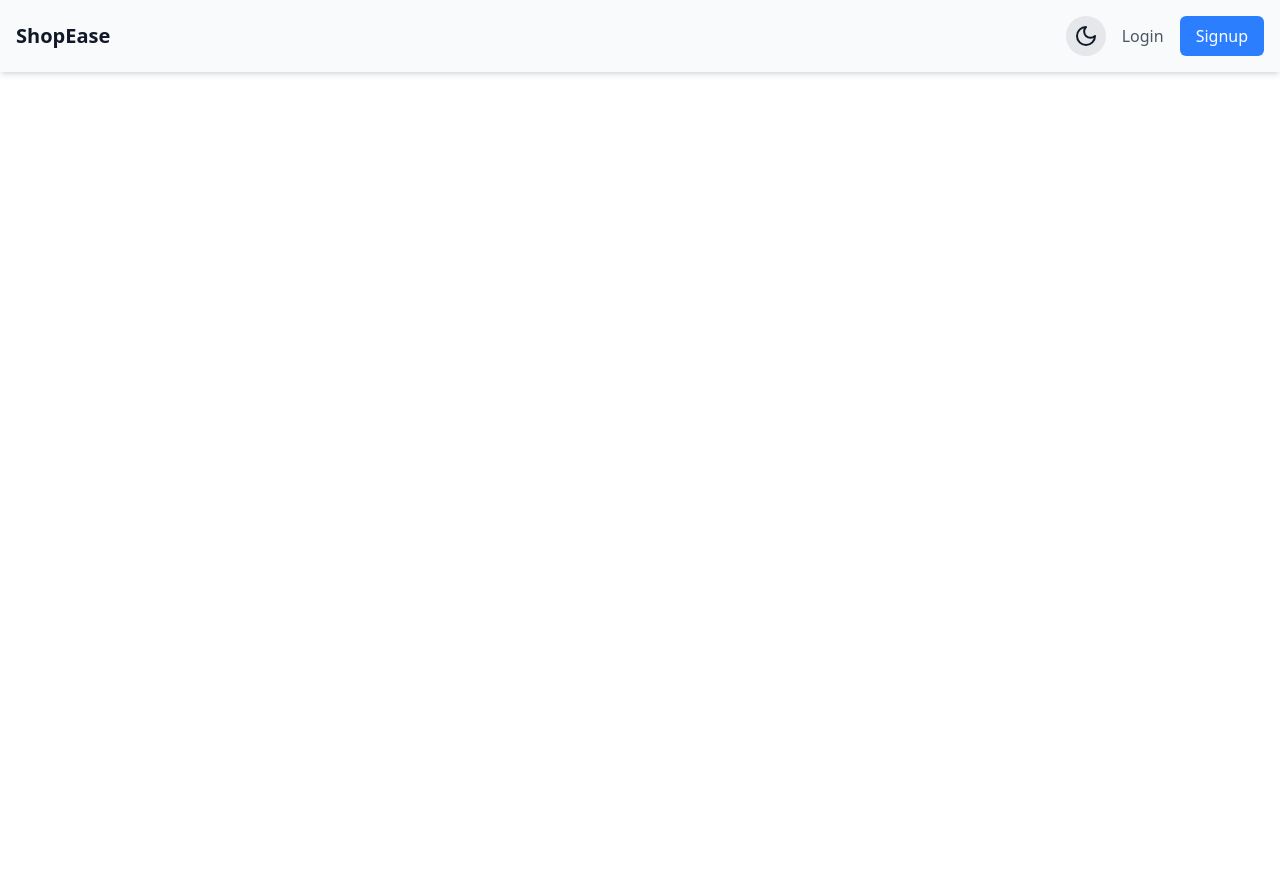
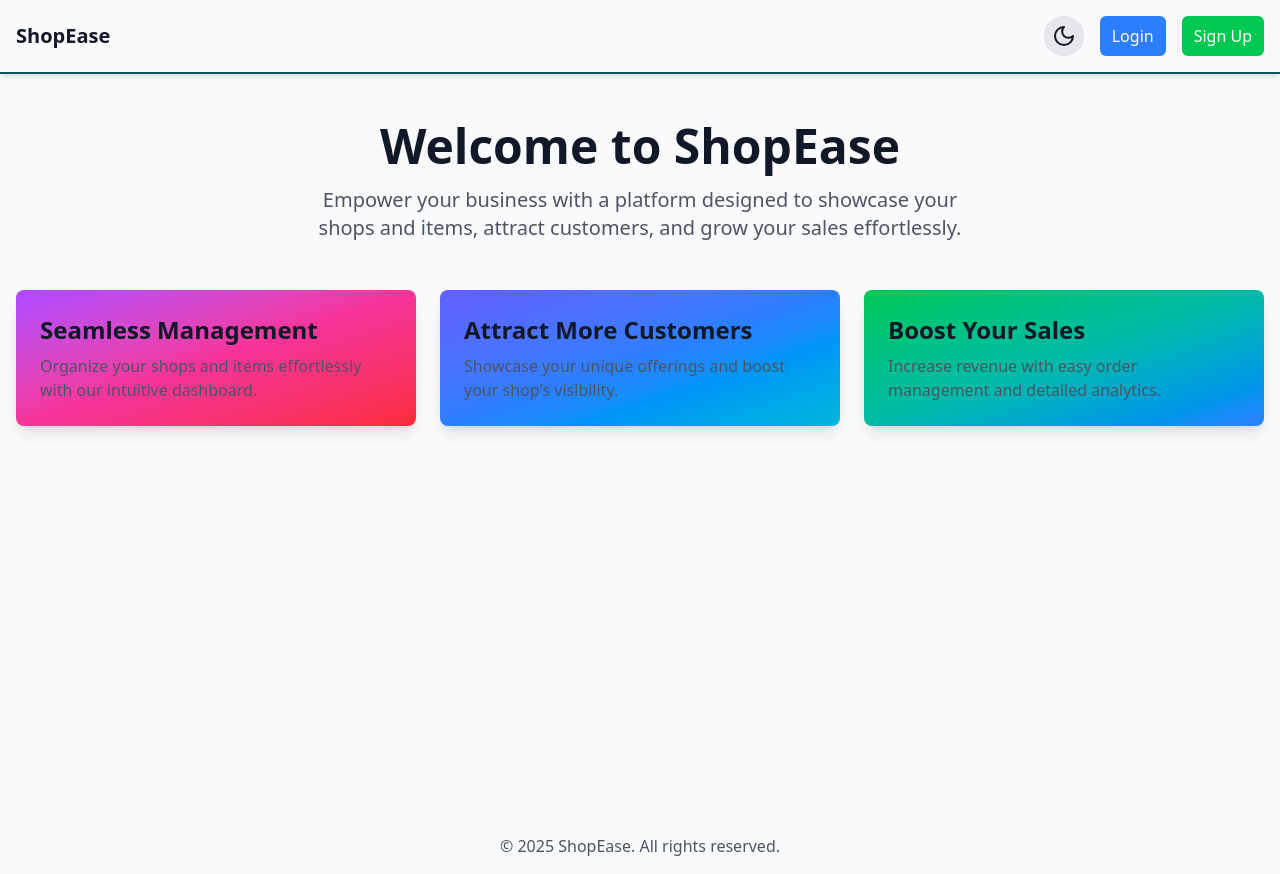
Before and after one commit to Mahendra2611/Shopsy-Frontend, a React (Vite) app: page / in a window 1280 px wide. Before the commit the page ends 800 px from the top, so only its background shows below. Built offline with nearby package versions, Linux system fonts and the light colour scheme.

Commit message:
Home.jsx

```diff
--- a/src/App.jsx
+++ b/src/App.jsx
@@ -1,12 +1,14 @@
 
-
+import { Outlet } from "react-router-dom"
 import Navbar from "./components/layout/Navbar.jsx"
 function App() {
 
   return (
-   <>
-   <Navbar/>
-   </>
+    <div>
+    <Navbar/>
+    <Outlet/>
+  </div>
+
 
 
   )
--- /dev/null
+++ b/src/Routing.jsx
@@ -0,0 +1,39 @@
+import React from 'react'
+import { createBrowserRouter ,RouterProvider} from 'react-router-dom'
+
+import App from './App'
+import Error from './pages/Error'
+import Home from './pages/Home'
+import Login from './components/auth/Login'
+import Signup from './components/auth/Signup'
+const Routing = () => {
+    const BrowserRouter  = createBrowserRouter([
+        {
+            path:"/",
+            element:<App/>,
+            errorElement:<Error/>,
+            children:[
+                {
+                    path:"/",
+                    element:<Home/>,
+                    errorElement:<Error/>
+                }
+            ]
+        },
+        {
+            path:"/login",
+            element:<Login/>,
+            errorElement:<Error/>
+        },
+        {
+            path:"/signup",
+            element:<Signup/>,
+            errorElement:<Error/>
+        }
+    ])
+  return (
+    <RouterProvider router={BrowserRouter}/>
+  )
+}
+
+export default Routing
--- /dev/null
+++ b/src/components/auth/Login.jsx
@@ -0,0 +1,11 @@
+import React from 'react'
+
+const Login = () => {
+  return (
+    <div>
+
+    </div>
+  )
+}
+
+export default Login
--- /dev/null
+++ b/src/components/auth/Signup.jsx
@@ -0,0 +1,11 @@
+import React from 'react'
+
+const Signup = () => {
+  return (
+    <div>
+
+    </div>
+  )
+}
+
+export default Signup
--- a/src/components/layout/Navbar.jsx
+++ b/src/components/layout/Navbar.jsx
@@ -21,7 +21,7 @@ const Navbar = () => {
     }, [darkMode]);
 
     return (
-    <nav className="flex items-center justify-between p-4 bg-background-light dark:bg-background-dark shadow-md">
+        <nav className="sticky top-0 flex items-center justify-between p-4 border-b-2 border-b-cyan-900 dark:border-b-cyan-50 bg-background-light dark:bg-background-dark shadow-md">
             {/* Logo */}
             <Link to="/" className="text-xl font-bold text-heading-light dark:text-heading-dark">
                 ShopEase
@@ -52,14 +52,15 @@ const Navbar = () => {
                     </>
                 ) : (
                     <>
-            <Link to="/login" className="text-paragraph-light dark:text-paragraph-dark">
+                        <Link to="/login"
+                            className="px-3 py-2 bg-blue-500 text-white rounded-md hover:bg-blue-600 transition">
                             Login
                         </Link>
                         <Link
                             to="/signup"
-              className="px-4 py-2 bg-blue-500 text-white rounded-md hover:bg-blue-600"
+                            className="px-3 py-2 bg-green-500 text-white rounded-md hover:bg-green-600 transition"
                         >
-              Signup
+                            Sign Up
                         </Link>
                     </>
                 )}
--- a/src/main.jsx
+++ b/src/main.jsx
@@ -6,10 +6,10 @@ import "./styles/index.css"
 import React from "react";
 import ReactDOM from "react-dom/client";
 import { BrowserRouter } from "react-router-dom";
-import App from "./App";
+import Routing from './Routing';
 
 ReactDOM.createRoot(document.getElementById("root")).render(
-  <BrowserRouter>
-    <App />
-  </BrowserRouter>
+
+    <Routing />
+
 );
--- /dev/null
+++ b/src/pages/Error.jsx
@@ -0,0 +1,11 @@
+import React from 'react'
+
+const Error = () => {
+  return (
+    <div>
+
+    </div>
+  )
+}
+
+export default Error
--- /dev/null
+++ b/src/pages/Home.jsx
@@ -0,0 +1,61 @@
+import React from 'react';
+import { Link } from 'react-router-dom';
+
+const Home = () => {
+    console.log("called")
+  return (
+    <div className="min-h-screen bg-background-light dark:bg-background-dark flex flex-col">
+      {/* Hero Section */}
+      <header className="flex flex-col items-center justify-center py-12 px-4 text-center">
+        <h1 className="text-5xl font-bold text-heading-light dark:text-heading-dark">
+          Welcome to ShopEase
+        </h1>
+        <p className="mt-4 text-xl text-paragraph-light dark:text-paragraph-dark max-w-2xl">
+          Empower your business with a platform designed to showcase your shops and items,
+          attract customers, and grow your sales effortlessly.
+        </p>
+
+      </header>
+
+      {/* Feature Cards */}
+      <main className="flex-1">
+        <div className="max-w-7xl mx-auto grid grid-cols-1 md:grid-cols-3 gap-6 px-4">
+          {/* Card 1: Seamless Management */}
+          <div className="p-6 rounded-lg shadow-lg bg-gradient-to-br from-purple-500 via-pink-500 to-red-500 dark:from-purple-700 dark:via-pink-700 dark:to-red-700">
+            <h2 className="text-2xl font-semibold text-heading-light dark:text-heading-dark">
+              Seamless Management
+            </h2>
+            <p className="mt-2 text-paragraph-light dark:text-paragraph-dark">
+              Organize your shops and items effortlessly with our intuitive dashboard.
+            </p>
+          </div>
+          {/* Card 2: Attract More Customers */}
+          <div className="p-6 rounded-lg shadow-lg bg-gradient-to-br from-indigo-500 via-blue-500 to-cyan-500 dark:from-indigo-700 dark:via-blue-700 dark:to-cyan-700">
+            <h2 className="text-2xl font-semibold text-heading-light dark:text-heading-dark">
+              Attract More Customers
+            </h2>
+            <p className="mt-2 text-paragraph-light dark:text-paragraph-dark">
+              Showcase your unique offerings and boost your shop's visibility.
+            </p>
+          </div>
+          {/* Card 3: Boost Your Sales */}
+          <div className="p-6 rounded-lg shadow-lg bg-gradient-to-br from-green-500 via-teal-500 to-blue-500 dark:from-green-700 dark:via-teal-700 dark:to-blue-700">
+            <h2 className="text-2xl font-semibold text-heading-light dark:text-heading-dark">
+              Boost Your Sales
+            </h2>
+            <p className="mt-2 text-paragraph-light dark:text-paragraph-dark">
+              Increase revenue with easy order management and detailed analytics.
+            </p>
+          </div>
+        </div>
+      </main>
+
+      {/* Footer */}
+      <footer className="py-4 text-center text-paragraph-light dark:text-paragraph-dark">
+        © {new Date().getFullYear()} ShopEase. All rights reserved.
+      </footer>
+    </div>
+  );
+};
+
+export default Home;
--- a/src/styles/index.css
+++ b/src/styles/index.css
@@ -1,10 +1,12 @@
 @import "tailwindcss";
-
 @custom-variant dark (&:where(.dark, .dark *));
 
 @theme {
     --color-background-light: #F9FAFB;
     --color-background-dark: #1F2937;
+
+
+    --color-dark-bg-end: oklch(10% 0 0); /* Black */
 
     --color-heading-light: #111827;
     --color-heading-dark: #F9FAFB;
```
Lines whose indentation alone changed are shown as unchanged.
